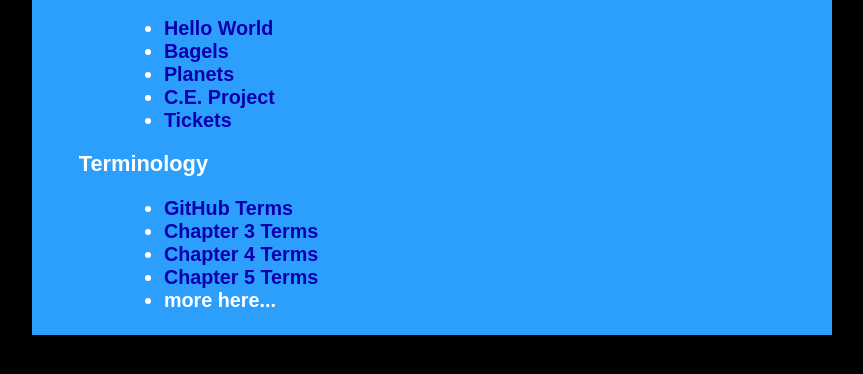
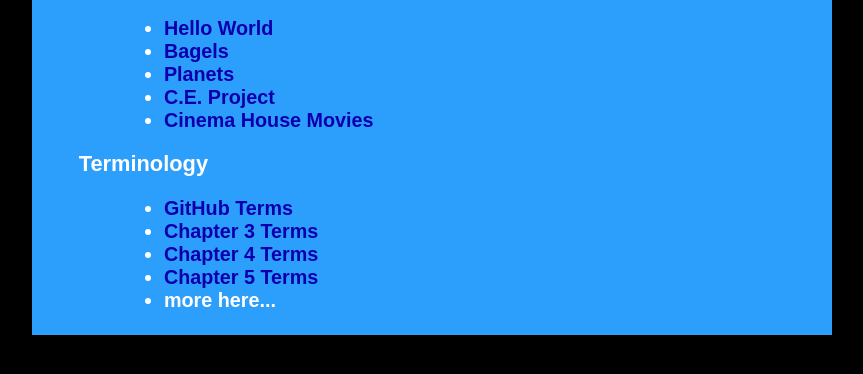
Before and after one commit to sgrzegorczyk-pvcc/sgrzegorczyk-pvcc.github.io, a plain HTML site: page index.html in a window 1280 px wide. Shown: the part 138-512 px from the top of the page, without its empty margins (208-1071 px from the left). Drawn offline with Linux system fonts and the light colour scheme.

Commit message:
Update index.html

```diff
--- a/index.html
+++ b/index.html
@@ -43,7 +43,7 @@
           <li><a href = "bagels.html"> Bagels </a></li>
           <li><a href = "planets.html"> Planets </a></li>
           <li><a href = "home.html"> C.E. Project </a></li>
-          <li><a href = "tickets.py"> Tickets </a></li>
+          <li><a href = "tickets.py"> Cinema House Movies </a></li>
         </ul>
       </h3>
       <h2>Terminology</h2>
```
